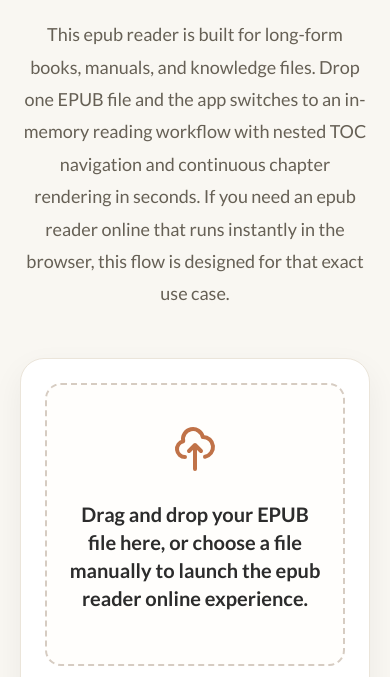
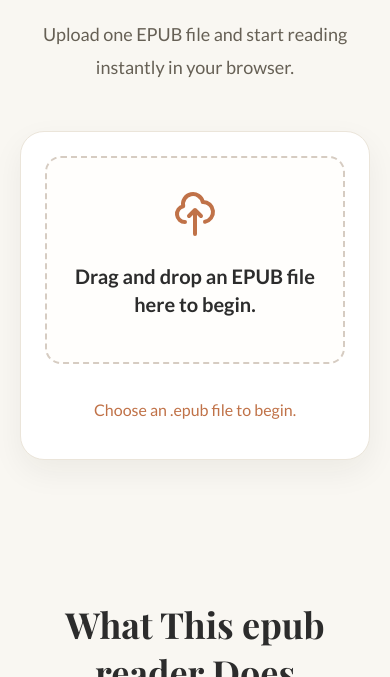
Before and after one commit to yuanzhixiang/epub-reader.org, a plain HTML site: page index.html in a window 390 px wide. Shown: the part 167-844 px from the top of the page. Drawn offline with nearby package versions, Linux system fonts and the light colour scheme; a web font is replaced by a local one.

Commit message:
modify page style

```diff
--- a/index.html
+++ b/index.html
@@ -135,6 +135,7 @@
     }
 
     .hero-container {
+      width: 100%;
       max-width: 800px;
       margin: 0 auto;
     }
@@ -188,6 +189,7 @@
 
     /* Upload Card */
     .upload-card {
+      width: 100%;
       background: var(--bg-white);
       border-radius: 24px;
       padding: 40px;
@@ -204,11 +206,16 @@
     .drop-zone {
       border: 2px dashed #D6CCC2;
       border-radius: 16px;
+      min-height: 250px;
       padding: 40px 20px;
       background: #FFFEFC;
       transition: all 0.2s ease;
       cursor: pointer;
       position: relative;
+      display: flex;
+      flex-direction: column;
+      align-items: center;
+      justify-content: center;
     }
 
     .drop-zone:hover, .drop-zone.dragover {
@@ -496,6 +503,10 @@
       .hero-section { padding: 40px 20px; }
       .hero-title { font-size: 32px; }
       .upload-card { padding: 24px; }
+      .drop-zone {
+        min-height: 200px;
+        padding: 32px 18px;
+      }
     }
   </style>
 </head>
@@ -516,7 +527,7 @@
       <div class="hero-container">
         <h1 class="hero-title">epub reader</h1>
         <p class="hero-subtitle">
-          This epub reader is built for long-form books, manuals, and knowledge files. Drop one EPUB file and the app switches to an in-memory reading workflow with nested TOC navigation and continuous chapter rendering in seconds. If you need an epub reader online that runs instantly in the browser, this flow is designed for that exact use case.
+          Upload one EPUB file and start reading instantly in your browser.
         </p>
 
         <div class="upload-card">
@@ -525,7 +536,7 @@
             <svg class="drop-icon" fill="none" viewBox="0 0 24 24" stroke="currentColor">
               <path stroke-linecap="round" stroke-linejoin="round" stroke-width="2" d="M7 16a4 4 0 01-.88-7.903A5 5 0 1115.9 6L16 6a5 5 0 011 9.9M15 13l-3-3m0 0l-3 3m3-3v12" />
             </svg>
-            <p class="drop-hint">Drag and drop your EPUB file here, or choose a file manually to launch the epub reader online experience.</p>
+            <p class="drop-hint">Drag and drop an EPUB file here to begin.</p>
             <input id="fileInput" type="file" accept=".epub,application/epub+zip" title="Select EPUB file" />
           </div>
           <p id="statusInline" class="status-inline" style="text-align: center; color: var(--accent-primary); font-weight: 500; padding-top: 20px;">Choose an .epub file to begin.</p>
```
